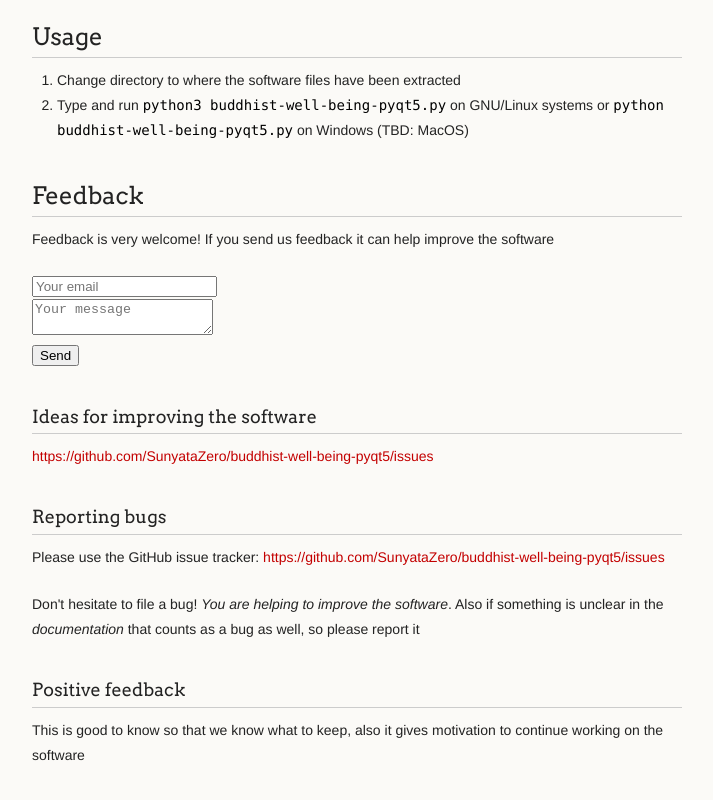
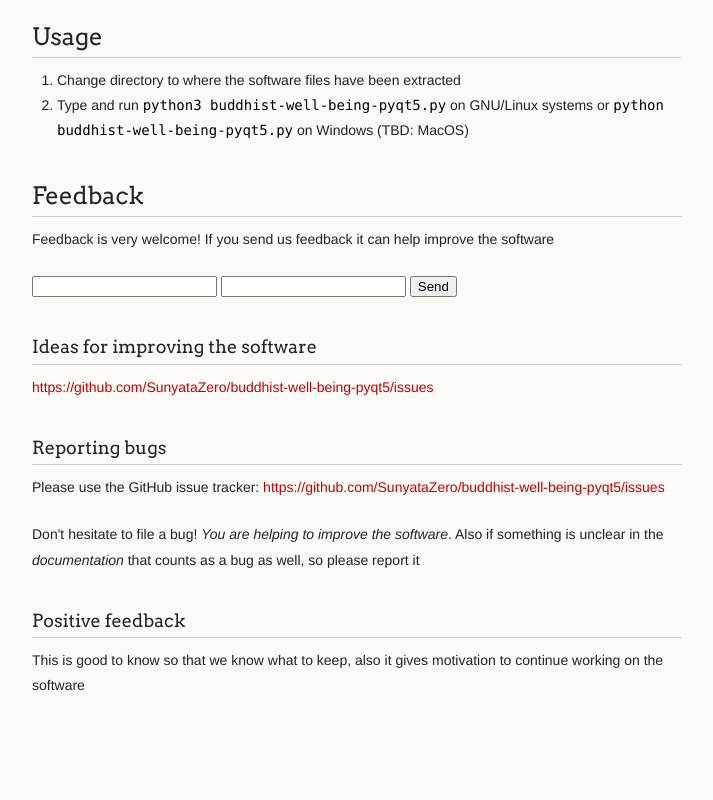
Before and after one commit to christophe-riolo/buddhist-well-being-pyqt5, a plain HTML site: page index.html in a window 1280 px wide. Shown: the part 2312-3112 px from the top of the page, without its empty margins (278-991 px from the left). After the commit the page ends 3083 px from the top, so only its background shows below. Drawn offline with Linux system fonts and the light colour scheme.

Commit message:
Update index.html

```diff
--- a/index.html
+++ b/index.html
@@ -138,12 +138,19 @@
 
 <p>Feedback is very welcome! If you send us feedback it can help improve the software</p>
 
+<!--
 <form method="POST" action="https://formspree.io/tord.dellsen@protonmail.com">
   <input type="email" name="email" placeholder="Your email"><br>
   <textarea name="message" placeholder="Your message"></textarea><br>
   <button type="submit">Send</button>
 </form>
+-->
 
+<form action="https://formspree.io/tord.dellsen@protonmail.com" method="POST">
+<input type="text" name="name">
+<input type="email" name="_replyto">
+<input type="submit" value="Send">
+</form>
 
 <h3>
 <a id="ideas-for-improving-the-software" class="anchor" href="#ideas-for-improving-the-software" aria-hidden="true"><span aria-hidden="true" class="octicon octicon-link"></span></a>Ideas for improving the software</h3>
```
